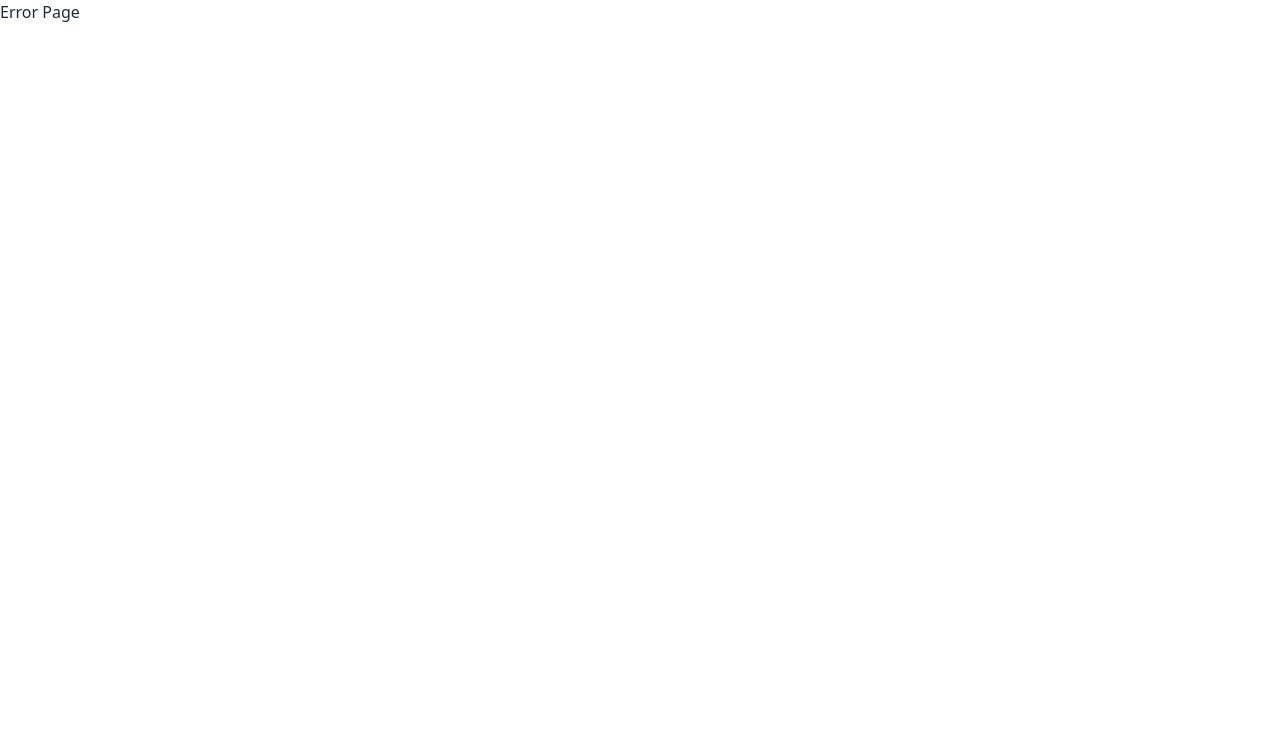
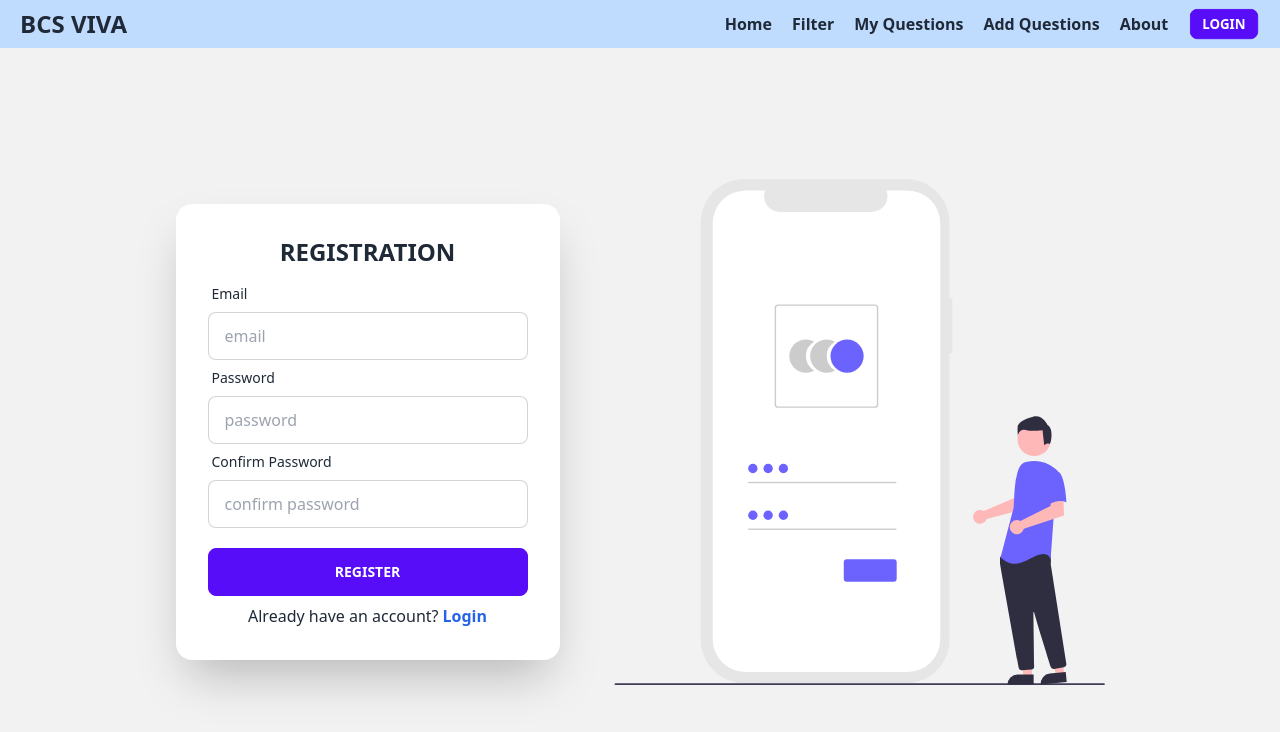
Before and after one commit to md-shamim-sarker/bcs-viva-client, a React (Create React App) app: page /register in a window 1280 px wide. Before the commit this address had no page. Shown: the top 732 px of the page. Built offline with nearby package versions, Linux system fonts and the light colour scheme.

Commit message:
login registration design complete

```diff
--- a/src/pages/Login/Login.js
+++ b/src/pages/Login/Login.js
@@ -1,10 +1,64 @@
 import React from 'react';
+import login from '../../assets/login.svg';
+import {FcGoogle} from 'react-icons/fc';
+import {SiFacebook} from 'react-icons/si';
+import Navbar from '../../shared/Navbar';
+import {Link} from 'react-router-dom';
 
 const Login = () => {
+    const formController = (event) => {
+        event.preventDefault();
+        const form = event.target;
+        const email = form.email.value;
+        const password = form.password.value;
+        const user = {email, password};
+        console.log(user);
+    };
     return (
-        <div>
-            <h2>Login Page</h2>
-        </div>
+        <>
+            <Navbar></Navbar>
+            <div className="hero min-h-screen bg-base-200">
+                <div className="hero-content flex-col lg:flex-row-reverse gap-10 mt-16">
+                    <div className="flex justify-center w-full">
+                        <img src={login} alt="login_image" className='w-[32.9rem]' />
+                    </div>
+                    <div className="w-full card flex-shrink-0 max-w-sm shadow-2xl bg-base-100">
+                        <div className="card-body">
+                            <h2 className='text-center text-2xl font-bold'>LOGIN</h2>
+                            <form onSubmit={formController}>
+                                <div className="form-control">
+                                    <label className="label">
+                                        <span className="label-text">Email</span>
+                                    </label>
+                                    <input type="email" name='email' placeholder="email" className="input input-bordered" />
+                                </div>
+                                <div className="form-control">
+                                    <label className="label">
+                                        <span className="label-text">Password</span>
+                                    </label>
+                                    <input type="password" name='password' placeholder="password" className="input input-bordered" />
+                                    <label className="label">
+                                        <button onClick={formController} className="label-text-alt link link-hover">Forgot password?</button>
+                                    </label>
+                                </div>
+                                <div className="form-control">
+                                    <button type='submit' className="btn btn-primary">Login</button>
+                                    <div className='flex gap-x-1 justify-center mt-2'>
+                                        <span>You don't have an account?</span>
+                                        <Link to={"/register"} className="hover:underline text-blue-600 font-bold">Register</Link>
+                                    </div>
+                                </div>
+                            </form>
+                            <div className="divider">Or Login With</div>
+                            <div className='flex justify-center gap-3'>
+                                <FcGoogle className='w-5 h-5 cursor-pointer' title='Login with Google'></FcGoogle>
+                                <SiFacebook className='w-5 h-5 text-blue-600 cursor-pointer' title='Login with Facebook'></SiFacebook>
+                            </div>
+                        </div>
+                    </div>
+                </div>
+            </div>
+        </>
     );
 };
 
--- a/src/pages/Registration/Registration.js
+++ b/src/pages/Registration/Registration.js
@@ -1,10 +1,68 @@
-import React from 'react';
+import React, {useState} from 'react';
+import login from '../../assets/login.svg';
+import Navbar from '../../shared/Navbar';
+import {Link} from 'react-router-dom';
 
 const Registration = () => {
+    const [errMsg, setErrMsg] = useState(null);
+    const formController = (event) => {
+        event.preventDefault();
+        const form = event.target;
+        const email = form.email.value;
+        const password = form.password.value;
+        const confirmPassword = form.confirmPassword.value;
+        if(password !== confirmPassword) {
+            setErrMsg('Password is not matched.');
+            return;
+        }
+        const user = {email, password};
+        setErrMsg(null);
+        console.log(user);
+    };
     return (
-        <div>
-            <h2>Registration Page</h2>
-        </div>
+        <>
+            <Navbar></Navbar>
+            <div className="hero min-h-screen bg-base-200">
+                <div className="hero-content flex-col lg:flex-row-reverse gap-10 mt-16">
+                    <div className="flex justify-center w-full">
+                        <img src={login} alt="login_image" className='w-[35rem]' />
+                    </div>
+                    <div className="card flex-shrink-0 w-full max-w-sm shadow-2xl bg-base-100">
+                        <div className="card-body">
+                            <h2 className='text-center text-2xl font-bold'>REGISTRATION</h2>
+                            <form onSubmit={formController}>
+                                <div className="form-control">
+                                    <label className="label">
+                                        <span className="label-text">Email</span>
+                                    </label>
+                                    <input type="email" name='email' placeholder="email" className="input input-bordered" />
+                                </div>
+                                <div className="form-control">
+                                    <label className="label">
+                                        <span className="label-text">Password</span>
+                                    </label>
+                                    <input type="password" name='password' placeholder="password" className="input input-bordered" />
+                                </div>
+                                <div className="form-control">
+                                    <label className="label">
+                                        <span className="label-text">Confirm Password</span>
+                                    </label>
+                                    <input type="password" name='confirmPassword' placeholder="confirm password" className="input input-bordered" />
+                                </div>
+                                <p className='text-red-600'>{errMsg}</p>
+                                <div className="form-control mt-5">
+                                    <button type='submit' className="btn btn-primary">Register</button>
+                                    <div className='flex gap-x-1 justify-center mt-2'>
+                                        <span>Already have an account?</span>
+                                        <Link to={"/login"} className="hover:underline text-blue-600 font-bold">Login</Link>
+                                    </div>
+                                </div>
+                            </form>
+                        </div>
+                    </div>
+                </div>
+            </div>
+        </>
     );
 };
 
--- a/src/shared/Footer.js
+++ b/src/shared/Footer.js
@@ -6,7 +6,10 @@ const Footer = () => {
         <footer className="footer p-10 bg-base-200 text-base-content">
             <div className='flex flex-col items-center w-full'>
                 <h2 className='text-3xl font-bold'>BCS VIVA</h2>
-                <p className='text-center'>ACME Industries Ltd.<br />Providing reliable tech since 1992</p>
+                <p className='text-center'>
+                    Copyright © 2022 <br />
+                    All right reserved by Shamim Sarker
+                </p>
             </div>
             <div className='flex flex-col items-center w-full'>
                 <span className="footer-title">Services</span>
--- a/src/shared/Navbar.js
+++ b/src/shared/Navbar.js
@@ -12,24 +12,24 @@ const Navbar = () => {
     };
 
     return (
-        <nav className='flex justify-between items-center px-5 bg-slate-100 py-2'>
+        <nav className='w-full flex justify-between items-center px-5 bg-blue-200 py-2 fixed z-50'>
             <Link to={"/"} className="text-2xl font-bold">BCS VIVA</Link>
             <div className='flex justify-between items-center gap-x-5'>
                 {/* For Desktop */}
                 <div className='hidden lg:flex gap-x-5 items-center font-bold'>
-                    <NavLink to={"/"} className={({isActive}) => isActive && 'text-blue-800'}>
+                    <NavLink to={"/"} className={({isActive}) => isActive ? 'text-blue-800' : undefined}>
                         Home
                     </NavLink>
-                    <NavLink to={"/filter"} className={({isActive}) => isActive && 'text-blue-800'}>
+                    <NavLink to={"/filter"} className={({isActive}) => isActive ? 'text-blue-800' : undefined}>
                         Filter
                     </NavLink>
-                    <NavLink to={"/my-questions"} className={({isActive}) => isActive && 'text-blue-800'}>
+                    <NavLink to={"/my-questions"} className={({isActive}) => isActive ? 'text-blue-800' : undefined}>
                         My Questions
                     </NavLink>
-                    <NavLink to={"/add-questions"} className={({isActive}) => isActive && 'text-blue-800'}>
+                    <NavLink to={"/add-questions"} className={({isActive}) => isActive ? 'text-blue-800' : undefined}>
                         Add Questions
                     </NavLink>
-                    <NavLink to={"/about"} className={({isActive}) => isActive && 'text-blue-800'}>
+                    <NavLink to={"/about"} className={({isActive}) => isActive ? 'text-blue-800' : undefined}>
                         About
                     </NavLink>
                     <NavLink to={"/login"} className='btn btn-primary btn-sm'>
@@ -50,8 +50,8 @@ const Navbar = () => {
                 </button>
             </div>
 
-            <div onClick={openHandler} className={`fixed top-14 right-2 ${open ? 'block' : 'hidden'}`}>
-                <div className='flex flex-col w-56 rounded-xl fixed top-14 right-2 bg-slate-100 overflow-hidden font-bold'>
+            <div onClick={openHandler} className={`fixed top-14 right-2 z-50 ${open ? 'block' : 'hidden'}`}>
+                <div className='flex flex-col w-56 rounded-xl fixed top-14 z-96 right-2 bg-blue-200 overflow-hidden font-bold'>
                     <NavLink to={"/"} className={`w-full pl-5 py-2`}>
                         Home
                     </NavLink>
```
Also changed, not shown: src/routes/Routes.js (+11 -1 lines), src/assets/login.svg (added).
